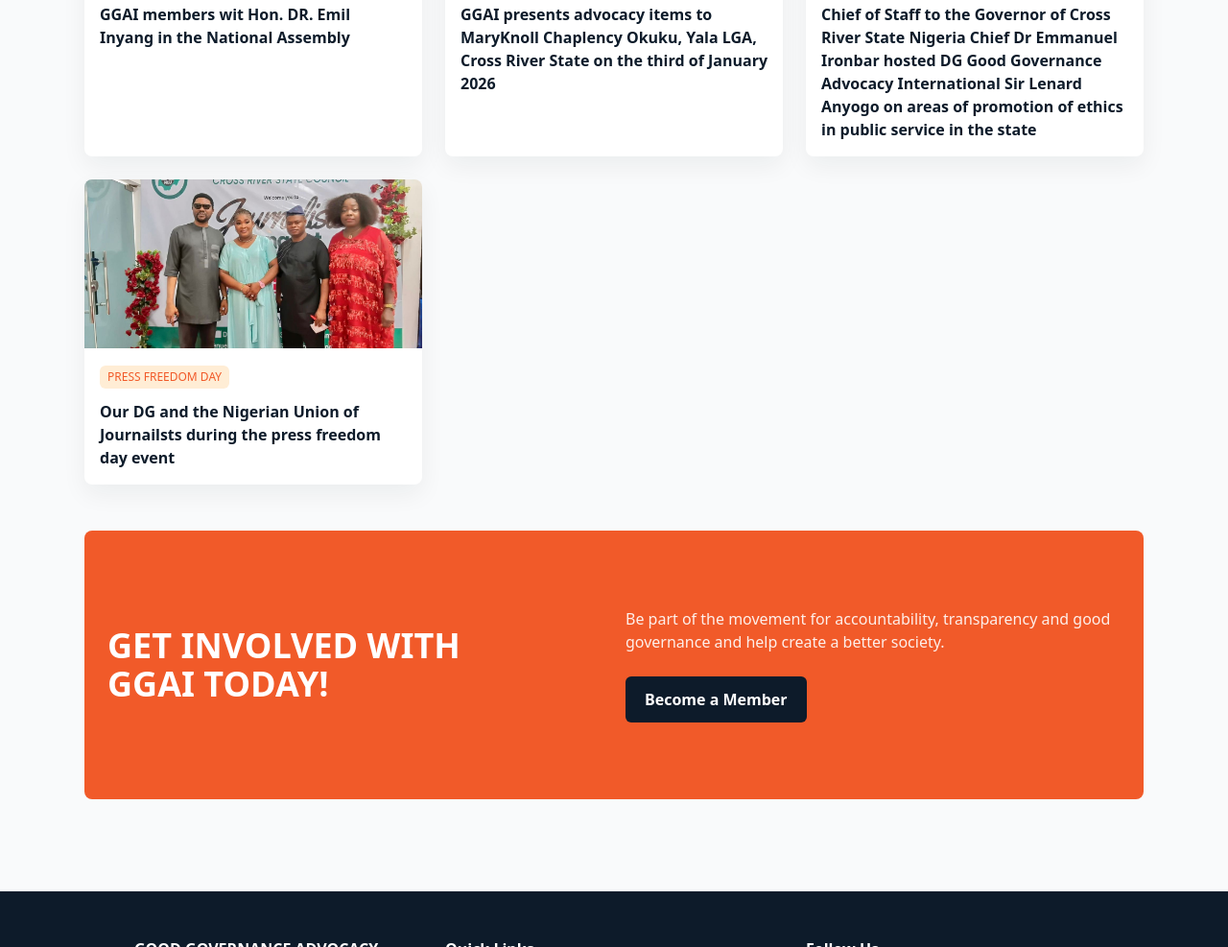
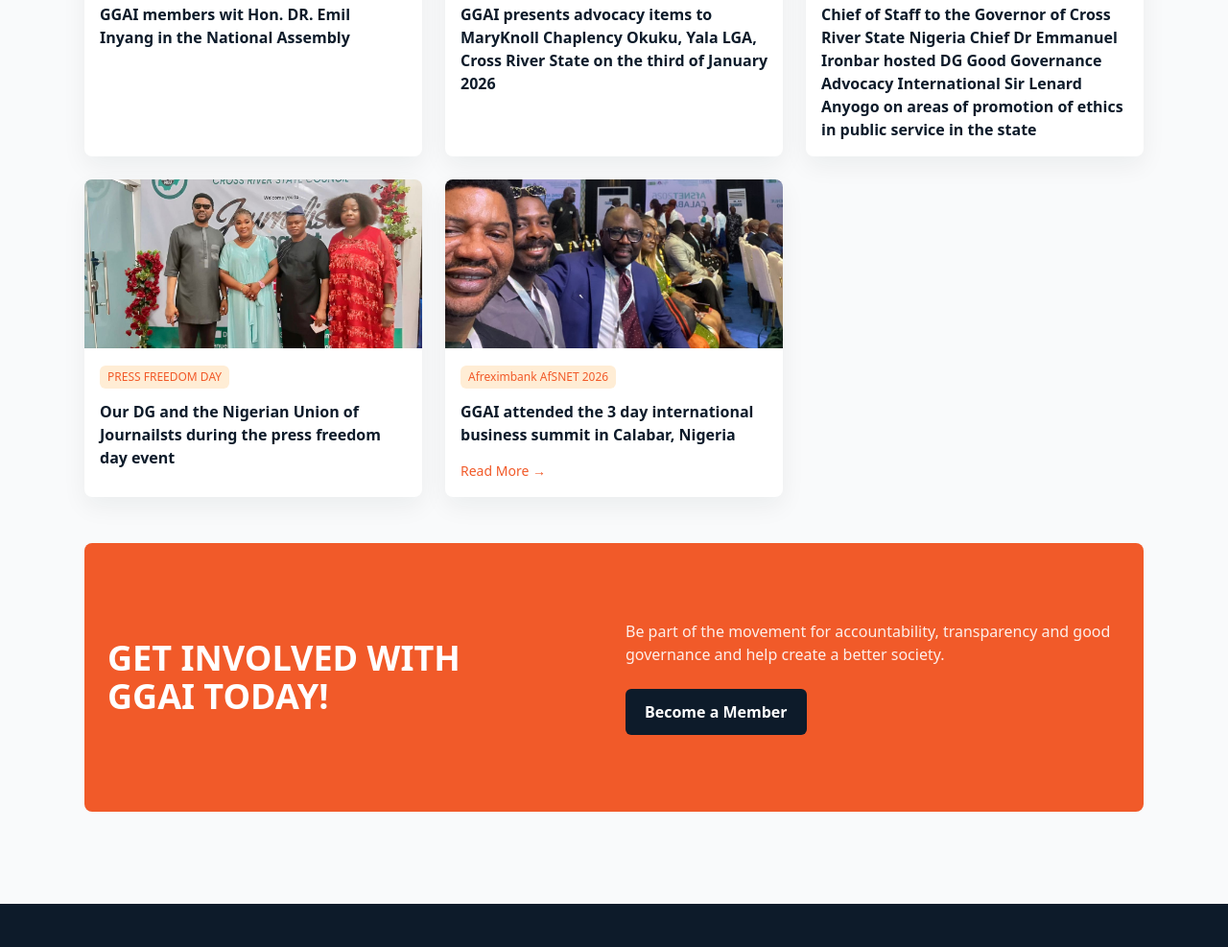
Before and after one commit to DavidAnyogo/ggadvocacy, a plain HTML site: page news.html in a window 1280 px wide. Shown: the part 1909-2896 px from the top of the page at 96% size. Drawn offline with nearby package versions, Linux system fonts and the light colour scheme.

```diff
--- a/news.html
+++ b/news.html
@@ -217,6 +217,15 @@
             <h4 class="mt-3 font-semibold text-[color:var(--primary)]">Our DG and the Nigerian Union of Journailsts during the press freedom day event</h4>
           </div>
         </article>
+
+        <article class="bg-white rounded-lg overflow-hidden card-shadow fade-up">
+          <img src="assets/afnm.jpeg" alt="" class="w-full h-44 object-cover">
+          <div class="p-4">
+            <div class="inline-block bg-orange-100 text-[color:var(--accent)] px-2 py-1 rounded-md text-xs">Afreximbank AfSNET 2026</div>
+            <h4 class="mt-3 font-semibold text-[color:var(--primary)]">GGAI attended the 3 day international business summit in Calabar, Nigeria</h4>
+            <a href="afrexim.html" class="inline-block mt-4 text-[color:var(--accent)] text-sm font-medium hover:underline">Read More →</a>
+          </div>
+        </article>
       </div>
     </section>
 
```
